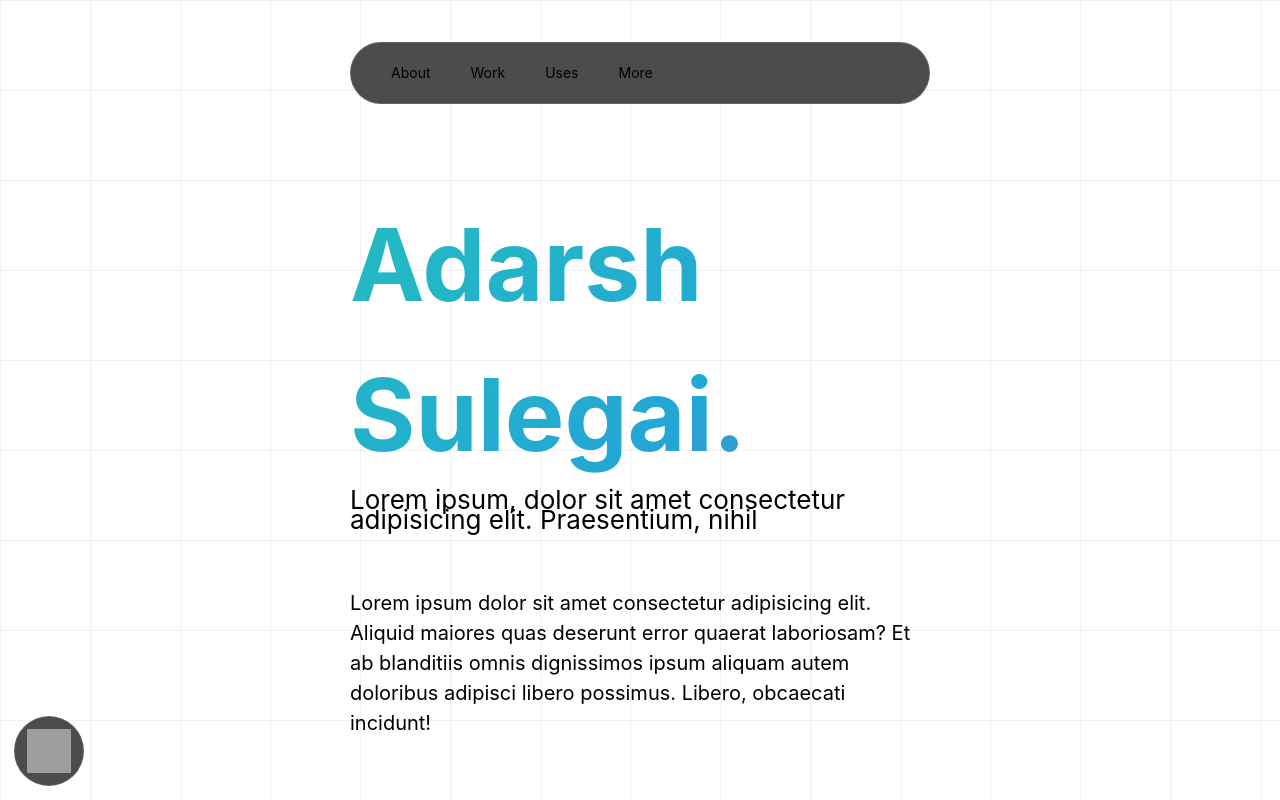
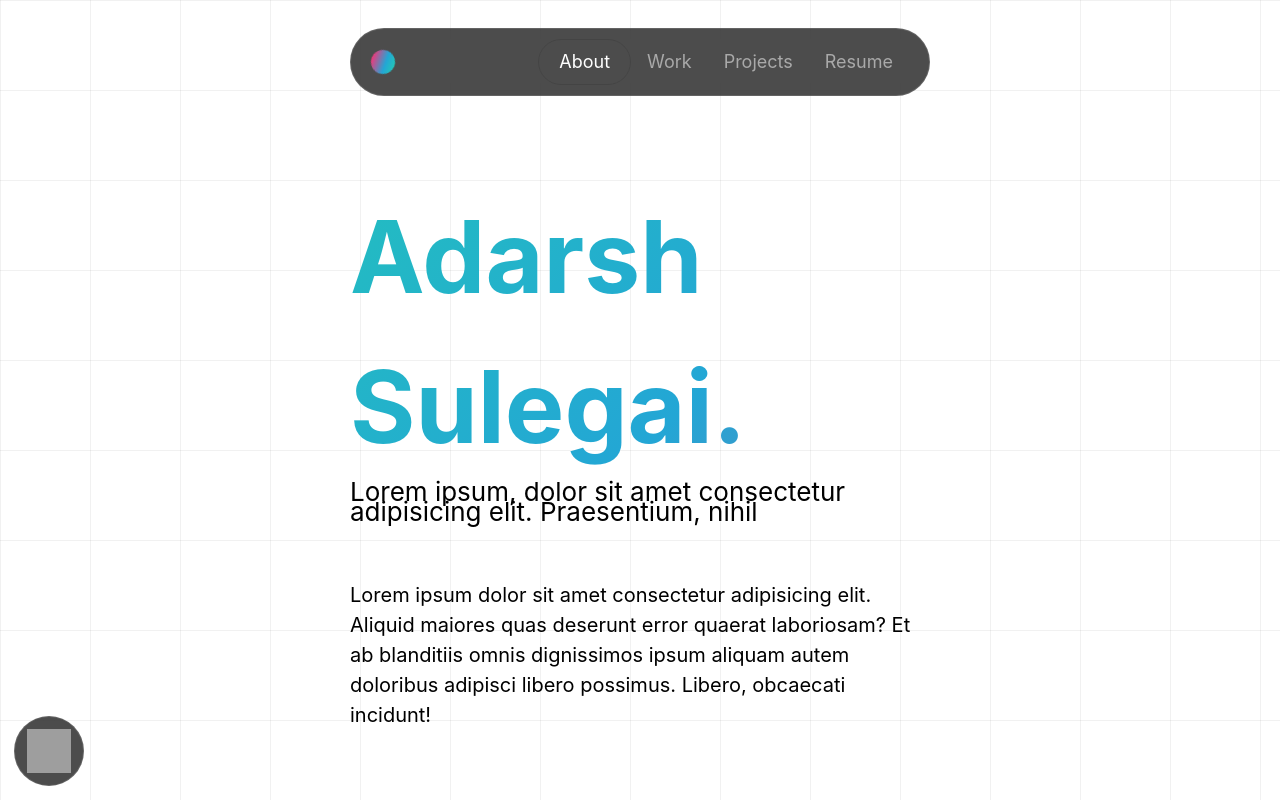
Before and after one commit to adarsh500/adarsh.fyi, a Next.js app: page / in a window 1280 px wide. Shown: the top 800 px of the page. Built offline with nearby package versions, Linux system fonts and the light colour scheme; no server answers; grey boxes are pictures that could not be loaded.

Commit message:
chore: fix typescript errors
Signed-off-by: adarsh50 <adarshsulegai50@gmail.com>

```diff
--- a/components/Hero/Hero.module.scss
+++ b/components/Hero/Hero.module.scss
@@ -9,6 +9,17 @@
   }
   100% {
     background-position: 0% 50%;
+  }
+}
+
+@keyframes glow {
+  from {
+    text-shadow: 0 0 10px #fff, 0 0 20px #fff, 0 0 30px #e60073,
+      0 0 40px #e60073, 0 0 50px #e60073, 0 0 60px #e60073, 0 0 70px #e60073;
+  }
+  to {
+    text-shadow: 0 0 20px #fff, 0 0 30px #ff4da6, 0 0 40px #ff4da6,
+      0 0 50px #ff4da6, 0 0 60px #ff4da6, 0 0 70px #ff4da6, 0 0 80px #ff4da6;
   }
 }
 
@@ -31,6 +42,15 @@
   flex-direction: column;
   justify-content: center;
   align-items: flex-start;
+
+  .secondaryText {
+    @include font-size-weight(20, 24, 400);
+    text-align: left;
+
+    @include dark-mode {
+      color: var(--dark-text-primary);
+    }
+  }
 
   .rainbowText {
     // user-select: none;
@@ -59,6 +79,7 @@
     background: linear-gradient(-45deg, #ee7752, #e73c7e, #23a6d5, #23d5ab);
     background-size: 400% 400%;
     animation: gradient 7s ease infinite;
+    // animation: glow 1s ease-in-out infinite alternate;
 
     -webkit-text-fill-color: transparent;
     -webkit-background-clip: text;
--- a/components/Hero/index.tsx
+++ b/components/Hero/index.tsx
@@ -19,7 +19,7 @@ const Hero = () => {
         // )}
         >
           <div className={styles.center}>
-            {/* <p>Hi i'm</p> */}
+            {/* <p className={styles.secondaryText}>Hi i'm</p> */}
             <p className={styles.rainbowText}>Adarsh Sulegai.</p>
             <p className={styles.tagline}>
               Lorem ipsum, dolor sit amet consectetur adipisicing elit.
--- a/components/Navbar/Navbar.module.scss
+++ b/components/Navbar/Navbar.module.scss
@@ -1,8 +1,40 @@
+@import '@styles/mixins.scss';
+
+@-moz-keyframes spin {
+  100% {
+    -moz-transform: rotate(360deg);
+  }
+}
+@-webkit-keyframes spin {
+  100% {
+    -webkit-transform: rotate(360deg);
+  }
+}
+@keyframes spin {
+  100% {
+    -webkit-transform: rotate(360deg);
+    transform: rotate(360deg);
+  }
+}
+
+@keyframes gradient {
+  0% {
+    background-position: 0% 50%;
+  }
+  50% {
+    background-position: 100% 50%;
+  }
+  100% {
+    background-position: 0% 50%;
+  }
+}
+
 .navbar {
   display: flex;
   position: sticky;
+  justify-content: space-between;
   top: 0;
-  padding: 20px 20px;
+  padding: 10px 20px;
   border-radius: 40px;
   background-color: #171717;
   bottom: 1rem;
@@ -11,9 +43,39 @@
   -webkit-backdrop-filter: blur(18px) saturate(132%);
   background-color: rgba(17, 17, 17, 0.75);
   border: 1px solid rgba(255, 255, 255, 0.125);
+  @include font-size-weight(18, 24, 400);
+  color: darkgray;
 
-  li {
+  .item {
     list-style-type: none;
-    padding: 0 20px;
+    padding: 10px 16px;
+
+    &Active {
+      list-style-type: none;
+      padding: 10px 20px;
+      border-radius: 40px;
+      // padding: 5px 20px;
+      border: 1px solid var(--border-dark);
+      color: var(--dark-text-primary);
+    }
+  }
+
+  .leftNav {
+    display: flex;
+    align-items: center;
+
+    .glow {
+      border-radius: 100%;
+      @include content-size(24, 24);
+      background: linear-gradient(-45deg, #ee7752, #e73c7e, #23a6d5, #23d5ab);
+      background-size: 30px 30px;
+      animation: gradient 7s ease infinite;
+      animation: spin 4s linear infinite;
+    }
+  }
+
+  .rightNav {
+    display: flex;
+    align-items: center;
   }
 }
--- a/components/Navbar/index.tsx
+++ b/components/Navbar/index.tsx
@@ -4,10 +4,15 @@ import styles from './Navbar.module.scss';
 const Navbar = () => {
   return (
     <nav className={styles.navbar}>
-      <li>About</li>
-      <li>Work</li>
-      <li>Uses</li>
-      <li>More</li>
+      <div className={styles.leftNav}>
+        <span className={styles.glow}></span>
+      </div>
+      <div className={styles.rightNav}>
+        <li className={styles.itemActive}>About</li>
+        <li className={styles.item}>Work</li>
+        <li className={styles.item}>Projects</li>
+        <li className={styles.item}>Resume</li>
+      </div>
     </nav>
   );
 };
--- a/components/NowPlaying/index.tsx
+++ b/components/NowPlaying/index.tsx
@@ -4,7 +4,7 @@ import MusicBars from '@components/MusicBars';
 import styles from './NowPlaying.module.scss';
 
 interface NotPlaying {
-  isPlaying: false;
+  isPlaying?: false;
 }
 
 interface Playing {
@@ -14,12 +14,6 @@ interface Playing {
   songUrl: string;
   album: string;
   isPlaying: true;
-}
-
-interface Track {
-  artist: string;
-  songUrl: string;
-  title: string;
 }
 
 const CurrentTrack = ({ props }: any) => {
--- a/components/TopTracks/index.tsx
+++ b/components/TopTracks/index.tsx
@@ -1,11 +1,15 @@
 import React, { useEffect, useState } from 'react';
 import styles from './TopTracks.module.scss';
+import { Track } from '../../types/shared';
 
-const TrackItem = (props) => {
-  const { track, id } = props;
+interface TrackItem {
+  track: Track;
+}
+
+const TrackItem = ({ track }: TrackItem) => {
   return (
     <div>
-      <a className={styles.trackItem} key={id} href={track.songUrl}>
+      <a className={styles.trackItem} href={track.songUrl}>
         {track.title}
       </a>
       <hr></hr>
--- a/pages/index.tsx
+++ b/pages/index.tsx
@@ -17,13 +17,14 @@ export default function Home() {
         <link rel="icon" href="/favicon.ico" />
       </Head>
       <Navbar />
-      <div className="">
+      <div id="about">
         <Hero />
         <Hero />
-        {/* <TopTracks /> */}
-        <div className={styles.nowPlaying}>
-          <NowPlaying />
-        </div>
+        <TopTracks />
+      </div>
+
+      <div className={styles.nowPlaying}>
+        <NowPlaying />
       </div>
       {/* <footer className={styles.footer}></footer> */}
     </div>
--- a/styles/Home.module.scss
+++ b/styles/Home.module.scss
@@ -2,7 +2,7 @@
 
 .container {
   min-height: 100vh;
-  padding: 3rem 25rem 4rem 25rem;
+  padding: 2rem 25rem 3rem 25rem;
 }
 
 .main {
--- a/tsconfig.json
+++ b/tsconfig.json
@@ -6,7 +6,8 @@
       "@context/*": ["context/*"],
       "@styles/*": ["styles/*"],
       "@utils/*": ["utils/*"],
-      "@icons/*": ["components/icons/*"]
+      "@icons/*": ["components/icons/*"],
+      "@types/*": ["types/*"]
     },
     "target": "ES2016",
     "lib": ["dom", "dom.iterable", "esnext"],
--- /dev/null
+++ b/types/shared.ts
@@ -0,0 +1,5 @@
+export type Track = {
+    artist: string;
+    songUrl: string;
+    title: string;
+}
--- a/utils/spotify.ts
+++ b/utils/spotify.ts
@@ -14,6 +14,7 @@ const getAccessToken = async () => {
       Authorization: `Basic ${basic}`,
       'Content-Type': 'application/x-www-form-urlencoded',
     },
+    //@ts-ignore
     body: new URLSearchParams({
       grant_type: 'refresh_token',
       refresh_token,
```
